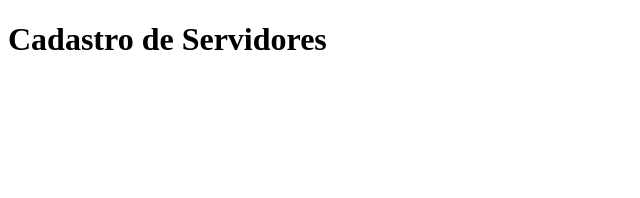
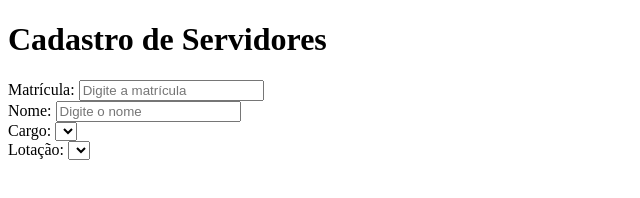
Before and after one commit to LuizSoaresDev2023/PaginasEstaticasHTML, a plain HTML site: page cadastro.html in a window 1280 px wide. Shown: the whole page, without its empty margins (0-640 px from the left). Drawn offline with Linux system fonts and the light colour scheme.

Commit message:
Paginas de Cadastro Alterada

```diff
--- a/cadastro.html
+++ b/cadastro.html
@@ -7,6 +7,26 @@
     </head>
     <body>
         <h1>Cadastro de Servidores</h1>
+        <label for="id">Matrícula:</label>
+        <input type="text" id="id" name="id" placeholder="Digite a matrícula"><br>
+        <label for="nome">Nome:</label>
+        <input type="text" id="nome" name="nome" placeholder="Digite o nome"><br>
+        <label for="cargo">Cargo:</label>
+        <select id="cargo" name="cargo">
+            <option value="Auxiliar Administrativo" selected></option>
+            <option value="Médico"></option>
+            <option value="Dentista"></option>
+            <option value="Administrador de Unidade"></option>
+            <option value="Enfermeiro"></option>
+        </select><br>
+        <label for="lotacao">Lotação:</label>
+        <select id="lotacao" name="lotacao">
+            <option value="Hospital Municipal de Belford Roxo"></option>
+            <option value="Unidade Mista do Lote XV"></option>
+            <option value="Unidade de Pronto Atendimento - Bom Pastor"></option>
+            <option value="SAMU - Belford Roxo"></option>
+            <option value="Secretaria de Saúde - Núcleo Central" selected></option>
+        </select><br>
 
     </body>
 </html>
```
